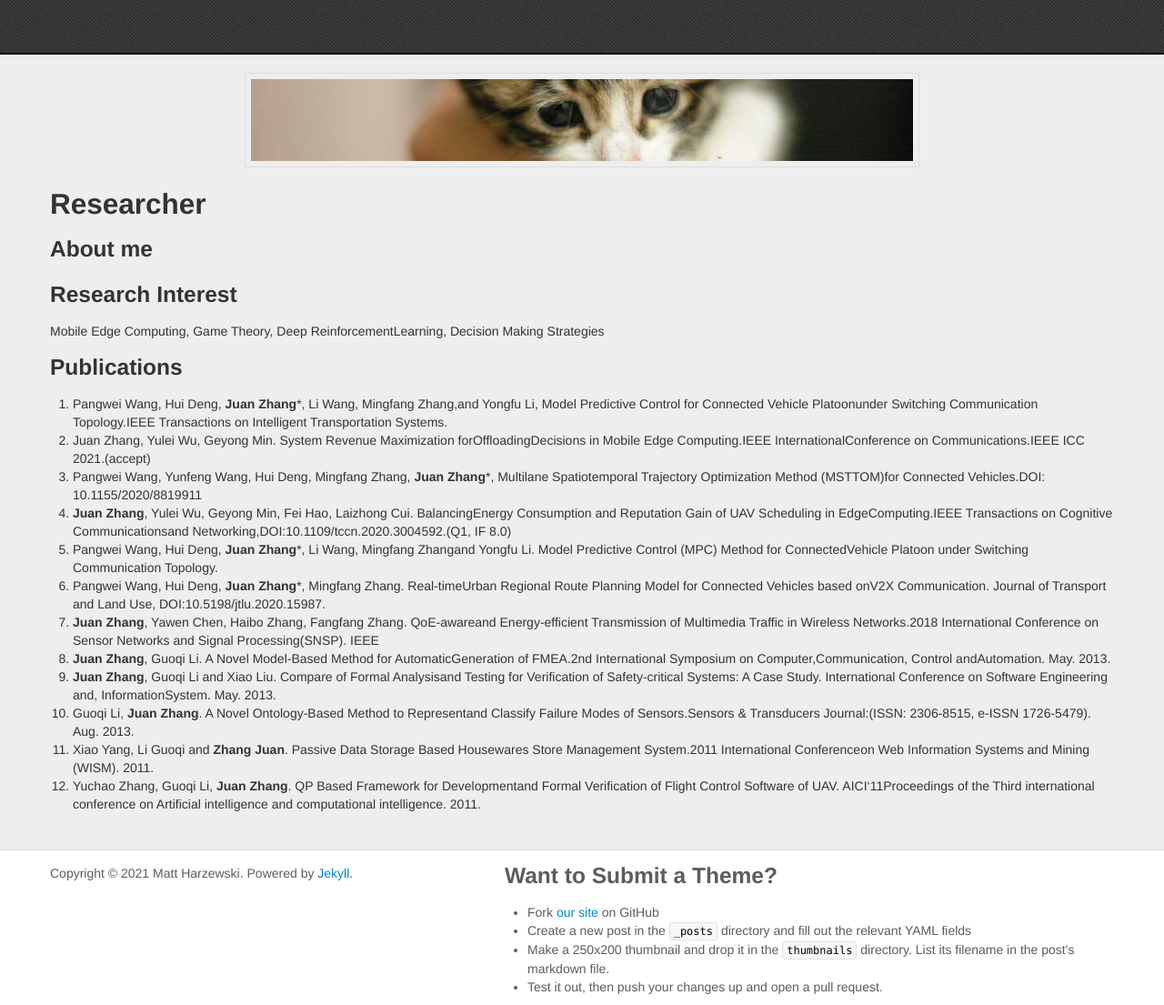
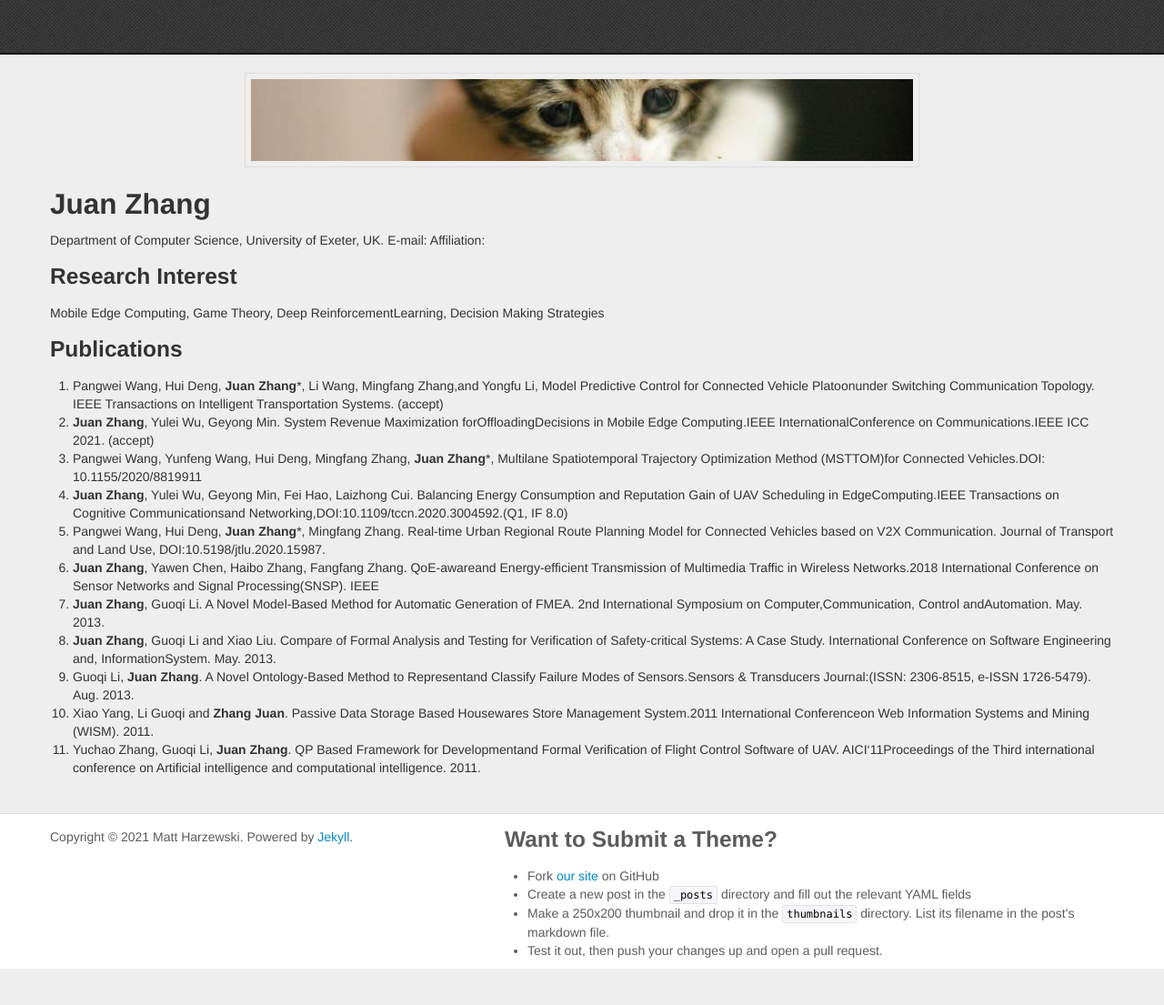
Before and after one commit to jdaisyzhang/JuanZhang, a Jekyll site: the page built from index.md, in a window 1280 px wide. Shown: the whole page at 91% size. Built offline with Jekyll 4.4.1, drawn with Linux system fonts in a browser that asks for light colours; our own code applies the rules of GitHub Pages for plain Markdown files; after the commit the page ends 1065 px from its top, so only the background shows below that; grey boxes are pictures that could not be loaded.

Commit message:
Update index.md

```diff
--- a/index.md
+++ b/index.md
@@ -1,21 +1,20 @@
-## Researcher
-
-
-### About me
-
+## Juan Zhang
+Department of Computer Science,
+University of Exeter, UK.
+E-mail:
+Affiliation:
 ### Research Interest
 Mobile Edge Computing, Game Theory, Deep ReinforcementLearning, Decision Making Strategies
 
 ### Publications
-1. Pangwei Wang,  Hui Deng, **Juan  Zhang***,  Li Wang,  Mingfang Zhang,and Yongfu Li, Model Predictive Control for Connected Vehicle Platoonunder  Switching  Communication  Topology.IEEE  Transactions on Intelligent Transportation Systems.
-2. Juan Zhang, Yulei Wu, Geyong Min. System Revenue Maximization forOffloadingDecisions in Mobile Edge Computing.IEEE  InternationalConference on Communications.IEEE ICC 2021.(accept)
-3. Pangwei Wang, Yunfeng Wang, Hui Deng, Mingfang Zhang, **Juan Zhang***, Multilane  Spatiotemporal Trajectory Optimization Method (MSTTOM)for Connected Vehicles.DOI: 10.1155/2020/8819911
-4. **Juan Zhang**, Yulei Wu, Geyong Min, Fei Hao, Laizhong Cui.  BalancingEnergy Consumption and Reputation  Gain of UAV Scheduling in  EdgeComputing.IEEE  Transactions  on  Cognitive  Communicationsand Networking,DOI:10.1109/tccn.2020.3004592.(Q1, IF 8.0)
-5. Pangwei  Wang,  Hui  Deng, **Juan  Zhang***, Li Wang, Mingfang Zhangand Yongfu Li. Model Predictive Control (MPC) Method for ConnectedVehicle Platoon under Switching Communication Topology.
-6. Pangwei  Wang,  Hui  Deng, **Juan  Zhang***,  Mingfang  Zhang.   Real-timeUrban Regional Route Planning Model for Connected Vehicles based onV2X  Communication. Journal of Transport and Land  Use,  DOI:10.5198/jtlu.2020.15987.
-7. **Juan Zhang**, Yawen Chen, Haibo Zhang, Fangfang Zhang. QoE-awareand Energy-efficient Transmission of Multimedia Traffic in Wireless Networks.2018 International Conference on Sensor Networks and Signal Processing(SNSP). IEEE
-8. **Juan  Zhang**, Guoqi  Li. A  Novel Model-Based  Method  for  AutomaticGeneration of FMEA.2nd International Symposium on Computer,Communication, Control andAutomation. May.  2013.
-9. **Juan  Zhang**,  Guoqi Li and Xiao Liu. Compare of Formal  Analysisand Testing for Verification of Safety-critical Systems: A Case  Study. International Conference on Software Engineering and, InformationSystem. May.  2013.
-10. Guoqi Li, **Juan Zhang**. A Novel Ontology-Based Method to Representand Classify Failure Modes of Sensors.Sensors & Transducers Journal:(ISSN: 2306-8515, e-ISSN 1726-5479). Aug.  2013.
-11. Xiao  Yang, Li Guoqi and **Zhang Juan**. Passive Data Storage Based Housewares Store Management System.2011 International Conferenceon Web Information Systems and Mining (WISM). 2011.
-12. Yuchao Zhang, Guoqi Li, **Juan Zhang**. QP Based Framework for Developmentand  Formal  Verification  of  Flight  Control Software of UAV. AICI‘11Proceedings of the Third international conference on Artificial intelligence and computational intelligence. 2011.
+11. Pangwei Wang,  Hui Deng, **Juan  Zhang***,  Li Wang,  Mingfang Zhang,and Yongfu Li, Model Predictive Control for Connected Vehicle Platoonunder Switching  Communication  Topology. IEEE Transactions on Intelligent Transportation Systems. (accept)
+10. **Juan Zhang**, Yulei Wu, Geyong Min. System Revenue Maximization forOffloadingDecisions in Mobile Edge Computing.IEEE  InternationalConference on Communications.IEEE ICC 2021. (accept)
+9. Pangwei Wang, Yunfeng Wang, Hui Deng, Mingfang Zhang, **Juan Zhang***, Multilane Spatiotemporal Trajectory Optimization Method (MSTTOM)for Connected Vehicles.DOI: 10.1155/2020/8819911
+8. **Juan Zhang**, Yulei Wu, Geyong Min, Fei Hao, Laizhong Cui.  Balancing Energy Consumption and Reputation  Gain of UAV Scheduling in  EdgeComputing.IEEE  Transactions  on  Cognitive  Communicationsand Networking,DOI:10.1109/tccn.2020.3004592.(Q1, IF 8.0)
+7. Pangwei  Wang,  Hui  Deng, **Juan  Zhang***,  Mingfang  Zhang. Real-time Urban Regional Route Planning Model for Connected Vehicles based on V2X Communication. Journal of Transport and Land  Use,  DOI:10.5198/jtlu.2020.15987.
+6. **Juan Zhang**, Yawen Chen, Haibo Zhang, Fangfang Zhang. QoE-awareand Energy-efficient Transmission of Multimedia Traffic in Wireless Networks.2018 International Conference on Sensor Networks and Signal Processing(SNSP). IEEE
+5. **Juan  Zhang**, Guoqi  Li. A Novel Model-Based  Method  for  Automatic Generation of FMEA. 2nd International Symposium on Computer,Communication, Control andAutomation. May.  2013.
+4. **Juan  Zhang**,  Guoqi Li and Xiao Liu. Compare of Formal  Analysis and Testing for Verification of Safety-critical Systems: A Case  Study. International Conference on Software Engineering and, InformationSystem. May. 2013.
+3. Guoqi Li, **Juan Zhang**. A Novel Ontology-Based Method to Representand Classify Failure Modes of Sensors.Sensors & Transducers Journal:(ISSN: 2306-8515, e-ISSN 1726-5479). Aug.  2013.
+2. Xiao  Yang, Li Guoqi and **Zhang Juan**. Passive Data Storage Based Housewares Store Management System.2011 International Conferenceon Web Information Systems and Mining (WISM). 2011.
+1. Yuchao Zhang, Guoqi Li, **Juan Zhang**. QP Based Framework for Developmentand  Formal  Verification of Flight Control Software of UAV. AICI‘11Proceedings of the Third international conference on Artificial intelligence and computational intelligence. 2011.
```
